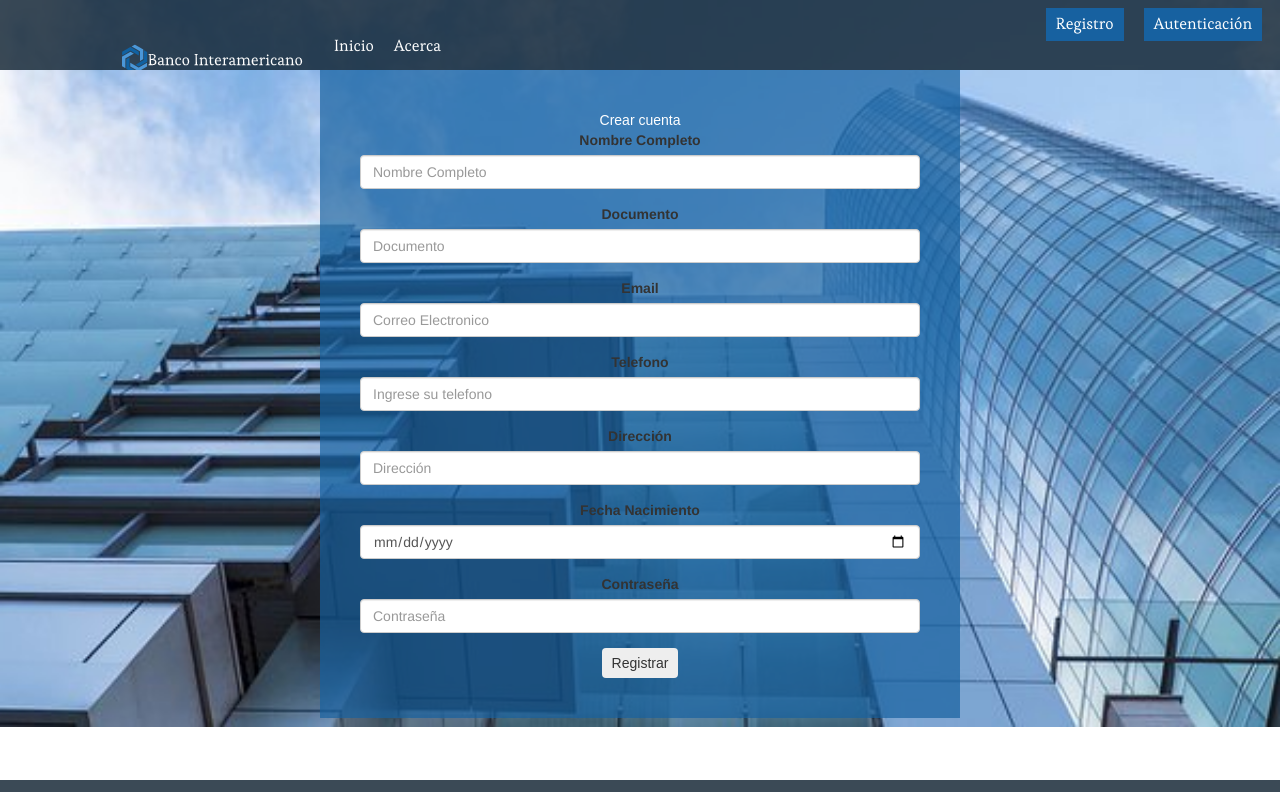
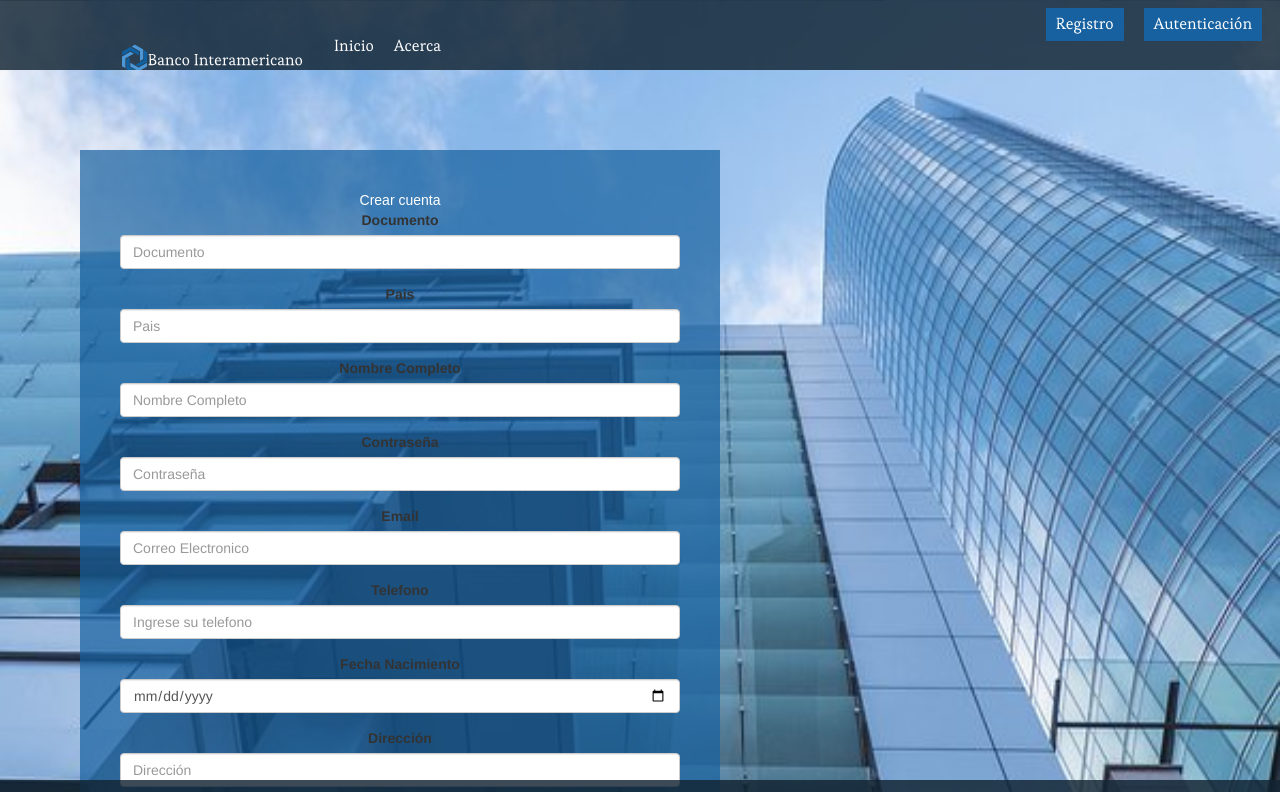
Before and after one commit to PilarArroyave/BancoInteramericano, an Angular app: page /register in a window 1280 px wide. Shown: the top 792 px of the page. Built offline with nearby package versions, Linux system fonts and the light colour scheme.

Commit message:
registrar

```diff
--- a/src/app/register/register.component.css
+++ b/src/app/register/register.component.css
@@ -2,8 +2,7 @@
     background-color: rgba(23,97,160,0.7);
     width: 50%;
     height: auto;
-    margin-right: auto;
-    margin-left: auto;
+    margin: 80px;
     padding: 40px;
     text-align: center;
 }
--- a/src/app/register/register.component.html
+++ b/src/app/register/register.component.html
@@ -1,13 +1,21 @@
 <div class="registerForm" >
   <form>
     <div class="crearr">Crear cuenta</div>
+    <div class="form-group">
+      <label for="Documento">Documento</label>
+      <input type="text" name="documento" [(ngModel)]="persona.Documento" class="form-control" placeholder="Documento" required>
+  </div>
+  <div class="form-group">
+      <label for="Pais">Pais</label>
+      <input type="text" name="pais" [(ngModel)]="persona.Pais" class="form-control" placeholder="Pais" required>
+  </div>
     <div class="form-group">
         <label for="Nombre">Nombre Completo</label>
         <input type="text" name="nombre" [(ngModel)]="persona.Nombre" class="form-control" placeholder="Nombre Completo" required>
     </div>
     <div class="form-group">
-        <label for="Apellido">Documento</label>
-        <input type="text" name="documento" [(ngModel)]="persona.Documento" class="form-control" placeholder="Documento" required>
+      <label for="Contraseña">Contraseña</label>
+      <input type="password" name="contrasena" [(ngModel)]="persona.Contrasena" class="form-control" placeholder="Contraseña" required minlength="8">
     </div>
     <div class="form-group">
       <label for="Email">Email</label>
@@ -18,16 +26,12 @@
       <input type="value" name="telefono" [(ngModel)]="persona.Telefono" class="form-control" placeholder="Ingrese su telefono" required>
     </div>
     <div class="form-group">
-      <label for="Direccion">Dirección</label>
-      <input type="text" name="direccion" [(ngModel)]="persona.Direccion" class="form-control" placeholder="Dirección" required>
-    </div>
-    <div class="form-group">
       <label for="Fecha">Fecha Nacimiento</label>
       <input type="date" name="fechaNacimiento" [(ngModel)]="persona.FechaNacimiento" class="form-control" required>
     </div>
     <div class="form-group">
-      <label for="Contraseña">Contraseña</label>
-      <input type="password" name="contrasena" [(ngModel)]="persona.Contrasena" class="form-control" placeholder="Contraseña" required minlength="8">
+      <label for="Direccion">Dirección</label>
+      <input type="text" name="direccion" [(ngModel)]="persona.Direccion" class="form-control" placeholder="Dirección" required>
     </div>
 
     <div>
--- a/src/app/register/registro.service.ts
+++ b/src/app/register/registro.service.ts
@@ -7,12 +7,16 @@ import {HttpClient, HttpHeaders} from '@angular/common/http';
 export class RegistroService {
 
   constructor(private http: HttpClient) { }
-
+  //https://github.com/JoanMarin/DojoTDD-1/blob/master/app.js
+  //https://cors-anywhere.herokuapp.com/
+  //https://github.com/luis8alopez/BankBackend/blob/master/app.js
   guardarRegistro(persona: Persona): Observable<any>{
-    const url = "";
+    const url = "https://interamerican-bankbackend.herokuapp.com/register";
     const header = new HttpHeaders({
       'Content-Type': 'application/json',
       'Accept': 'application/json',
+      'Authorization': '',
+
     });
     return this.http.post(url,persona,{headers: header});
   }
```
Also changed, not shown: src/app/register/persona.ts (+5 -3 lines).
